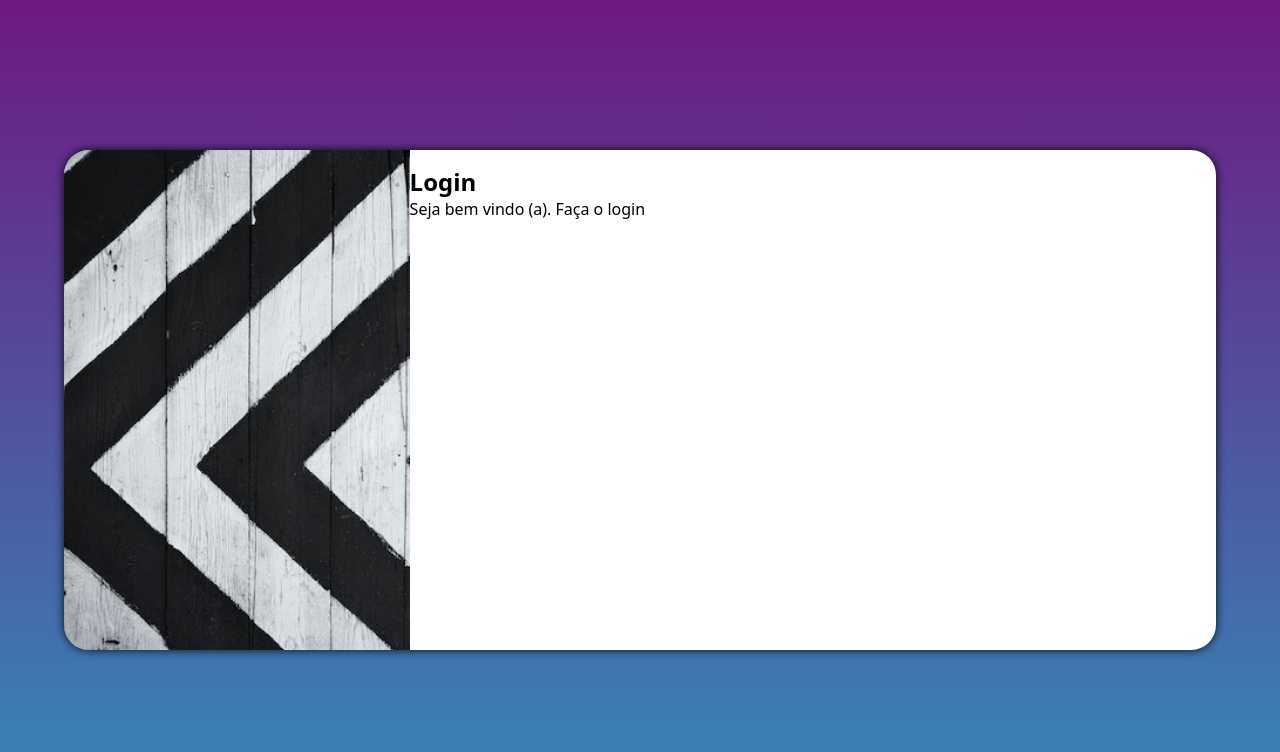
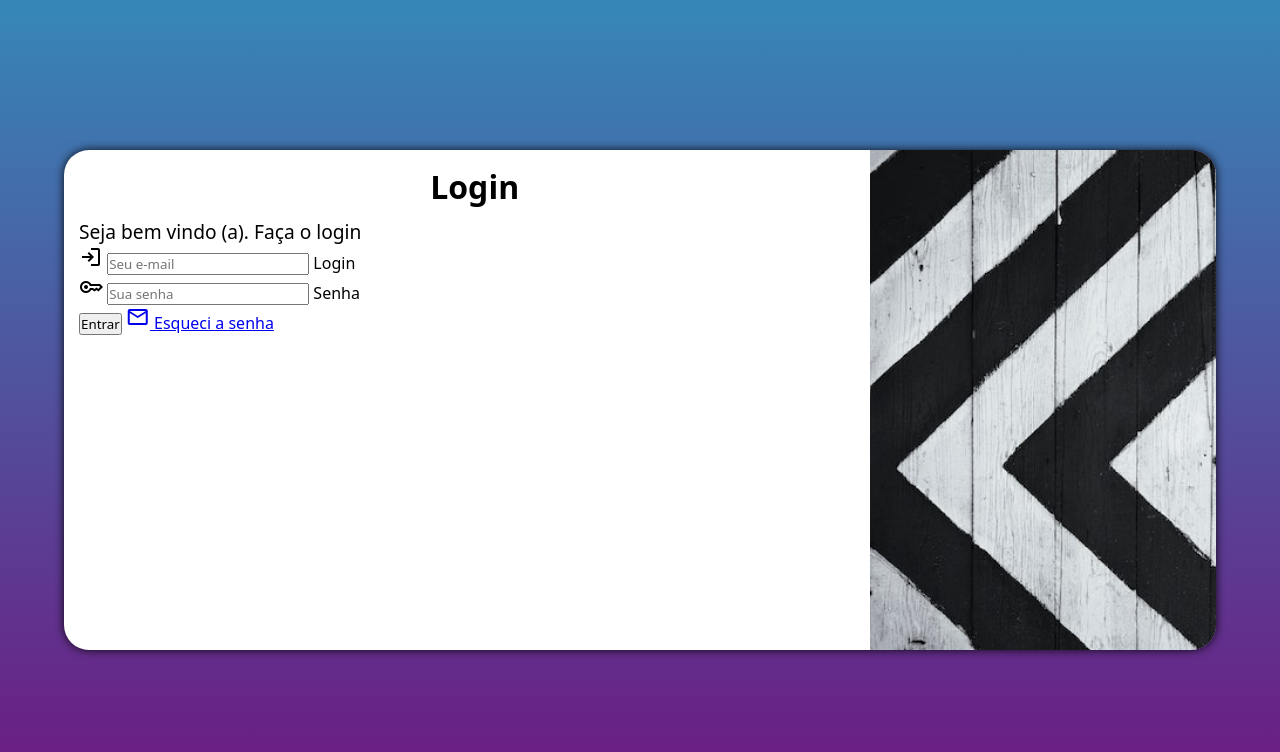
Before and after one commit to Salomao-Faleta/tela-login, a plain HTML site: page index.html in a window 1280 px wide. Drawn offline with nearby package versions, Linux system fonts and the light colour scheme.

Commit message:
adicionei o formulario

```diff
--- a/estilos/media-query.css
+++ b/estilos/media-query.css
@@ -33,7 +33,7 @@
 
 @media screen and (min-width: 992px){
     body{
-        background-image: linear-gradient(to top, rgba(0, 255, 255, 0.432), rgba(128, 0, 128, 0.438));
+        background-image: linear-gradient(to top,  rgba(128, 0, 128, 0.438), rgba(0, 255, 255, 0.432));
     }
 
     section#login{
@@ -41,13 +41,21 @@
     }
 
     section#login div#imagem{
-        float: left;
+        float: right;
         width: 30%;
         height: 100%;
     }
 
     section#login div#formualrio{
-        float: right;
+        float: left;
         width: 70%;
     }
+
+    div#formulario > h1{
+       font-size: 2em;
+    }
+
+    div#formulario > p{
+        font-size: 1.2em;
+    }
 }
--- a/estilos/style.css
+++ b/estilos/style.css
@@ -52,3 +52,12 @@ section#login > div#formulario{
     padding: 15px;
 
 }
+
+div#formulario > h1{
+    text-align: center;
+    margin-bottom: 10px;
+}
+
+div#formulario > p{
+    font-size: 0.8em;
+}
--- a/index.html
+++ b/index.html
@@ -4,23 +4,43 @@
     <meta charset="UTF-8">
     <meta http-equiv="X-UA-Compatible" content="IE=edge">
     <meta name="viewport" content="width=device-width, initial-scale=1.0">
+    <title>Tela de Login</title>
+
+    <!--ARQUIVOS CSS-->
     <link rel="stylesheet" href="estilos/style.css">
     <link rel="stylesheet" href="estilos/media-query.css">
-    <title>Tela de Login</title>
+
+    <!--LINKS DE FORA-->
+    <link rel="stylesheet" href="https://fonts.googleapis.com/css2?family=Material+Symbols+Outlined:opsz,wght,FILL,GRAD@20..48,100..700,0..1,-50..200" />
+    <link rel="stylesheet" href="https://fonts.googleapis.com/css2?family=Material+Symbols+Outlined:opsz,wght,FILL,GRAD@20..48,100..700,0..1,-50..200" />
 </head>
 <body>
 
 <main>
     <section id="login">
-        <div id="imagem">
-
-        </div>
+        <div id="imagem"></div>
 
         <div id="formulario">
             <h1>Login</h1>
             <p>Seja bem vindo (a). Faça o login</p>
 
-            <form action="login.php" method="post"></form>
+            <form action="login.php" method="post" autocomplete="off">
+                <div class="campo">
+                    <i class="material-symbols-outlined">login</i>
+                    <input type="email" name="email" id="ilogin" placeholder="Seu e-mail" autocomplete="email">
+                    <label for="ilogin">Login</label>
+                </div>
+
+                <div class="campo">
+                    <i class="material-symbols-outlined">key</i>
+                    <input type="password" name="senha" id="isenha" placeholder="Sua senha" autocomplete="current-password">
+                    <label for="isenha">Senha</label>
+                </div>
+
+                <input type="submit" value="Entrar">
+
+                <a href="#"> <i class="material-symbols-outlined">mail</i> Esqueci a senha</a>
+            </form>
         </div>
     </section>
 </main>
```
